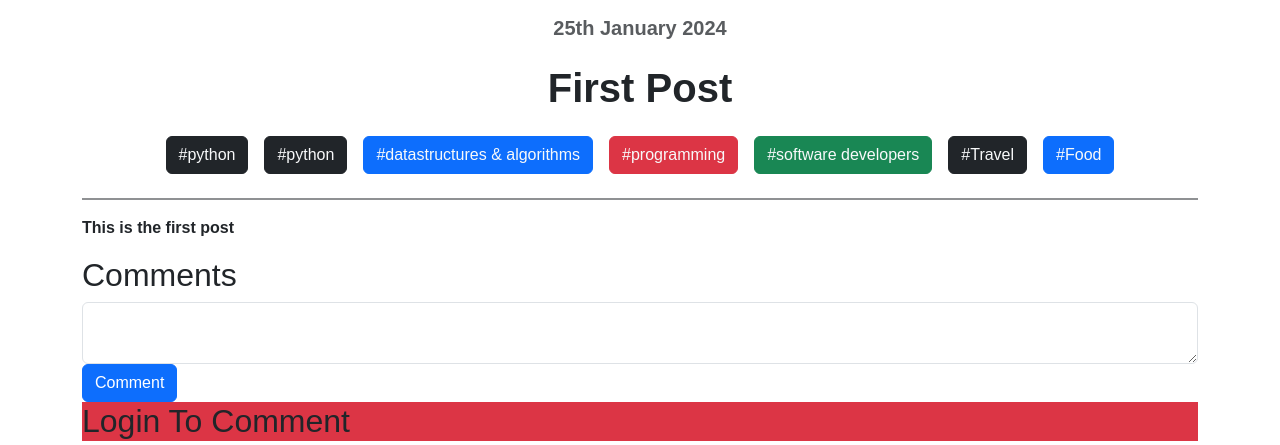
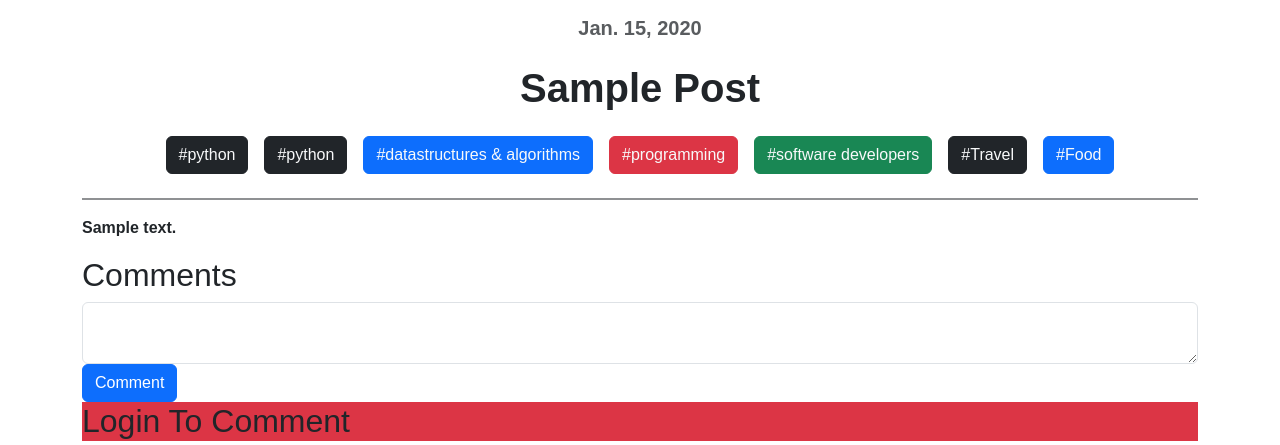
Before and after one commit to neveralways/django-blog-course, a Django app: page /post/1/ in a window 1280 px wide. Shown: the part 142-587 px from the top of the page. Run offline with Django 5.2, Linux system fonts and the light colour scheme; tables that the repository leaves empty hold one stand-in row (values such as "Sample post").

Commit message:
Getting posts from database

```diff
--- a/blog/posts/templates/posts/includes/postcard.html
+++ b/blog/posts/templates/posts/includes/postcard.html
@@ -10,8 +10,7 @@
                 <div class="card-body">
                     <h5 class="card-title fw-bold">{{post.title|title}}</h5>
                     <p class="card-text fw-normal">{{post.content|truncatewords:5}}</p>
-                    <p class="card-text fw-normal"><small class="text-body-secondary">25th Jan
-                            2024</small>
+                    <p class="card-text fw-normal"><small class="text-body-secondary">{{post.published_date}}</small>
                     </p>
                     <a href="{% url 'post' post.id %}" class="btn btn-dark">Read More</a>
                 </div>
--- a/blog/posts/templates/posts/post.html
+++ b/blog/posts/templates/posts/post.html
@@ -5,7 +5,7 @@
 {% block body %}
 <div class="content d-flex flex-column">
     <img class="text-center" src="" />
-    <div class="h5 text-center text-body-secondary">25th January 2024</div>
+    <div class="h5 text-center text-body-secondary">{{post.published_date}}</div>
 
     <h1 class="text-center fs-1 fw-bold my-3">{{post.title|title}}</h1>
     <div class="d-flex justify-content-center align-items-center flex-wrap ">
--- a/blog/posts/views.py
+++ b/blog/posts/views.py
@@ -1,29 +1,13 @@
 from django.shortcuts import render
 from django.http import Http404
+from .models import Post
+from django.shortcuts import get_object_or_404
 
-posts = [
-    {
-        "id": 1,
-        "title": "First Post",
-        "content": "This is the first post",
-    },
-    {
-        "id": 2,
-        "title": "Second Post",
-        "content": "This is the second post",
-    },
-    {
-        "id": 3,
-        "title": "Third Post",
-        "content": "This is the third post",
-    },
-]
 def home(request):
-    return render(request, 'posts/index.html', {'posts': posts})
+
+    all_posts = Post.objects.all()
+    return render(request, 'posts/index.html', {'posts': all_posts})
 
 def post(request, id):
-    for post in posts:
-        if post["id"] == id:
-            return render(request, 'posts/post.html', {'post': post})
-
-    raise Http404()
+    post = get_object_or_404(Post, pk=id)
+    return render(request, 'posts/post.html', {'post': post})
```
